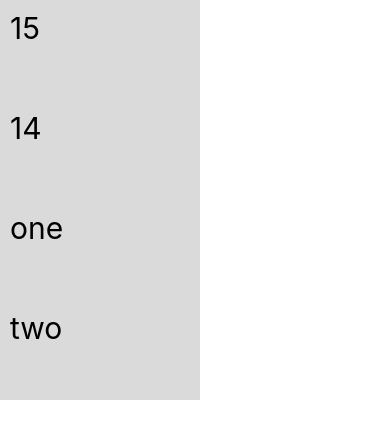
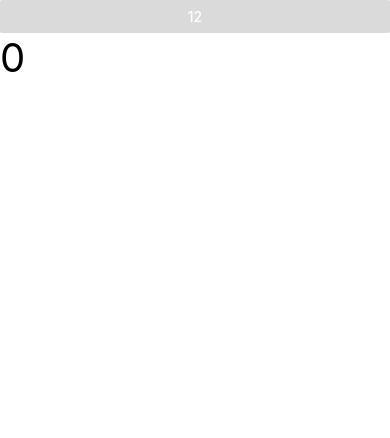
Before and after one commit to lxh3811958/RNProject, a React Native app: screen / in a window 390 px wide. Shown: the top 438 px of the page. Built offline with nearby package versions, Linux system fonts and the light colour scheme.

Commit message:
button&setTimeout

```diff
--- a/App.js
+++ b/App.js
@@ -11,7 +11,7 @@ import {
   Text,
   View,
   Image,
-  TextInput
+  TextInput,Button
 } from 'react-native';
 
 const instructions = Platform.select({
@@ -21,69 +21,35 @@ const instructions = Platform.select({
     'Shake or press menu button for dev menu',
 });
 
-export default class App extends Component{
+export default class App extends Component {
     constructor(props) {
         super(props);
-        this.state = ({
+        this.state= ({
             sum: 0,
-            sum1: 0,
+            sum1: 1,
             content: '',
             msg: '',
-        })
+        });
     }
 
     componentDidMount() {
-        this.interval = setInterval (() => {
-            this.setState({
-                sum: this.state.sum + 1,
-            });
-        }, 500);
-        this.interval_two = setInterval(() => {
-            this.setState({
-                sum1: this.state.sum1 + 2,
-            });
-        },1000);
-        this.timer = setTimeout(() => {
-           this.setState({
-               content: 'one',
-           });
-        }, 500);
-        this.timer_two = setTimeout(() => {
-            this.setState({
-               msg: 'two',
-            });
-        },3000);
+
     }
 
     componentWillUnmount() {
-        // this.interval && clearInterval(this.interval);
-        this.timer_two && this.timer;
+
     }
 
     render() {
         return(
             <View>
-                <Text style={styles.text}>{this.state.sum}</Text>
-                <Text style={styles.text}>{this.state.sum1}</Text>
-                <Text style={styles.text}>{this.state.content}</Text>
-                <Text style={styles.text}>{this.state.msg}</Text>
+                <Button color='#dadada' title='12' onPress={() => {
+                    this.setState({
+                        sum: this.state.sum + 1,
+                    });
+                }} />
+                <Text style={{fontSize:40}}>{this.state.sum}</Text>
             </View>
         )
     }
 }
-
-
-const styles = StyleSheet.create({
-    textInput: {
-        width: 100,
-        height: 50,
-    },
-    text: {
-        padding:10,
-        fontSize: 30,
-        width: 200,
-        height: 100,
-        backgroundColor: '#dadada',
-        color: 'black',
-    }
-});
```
